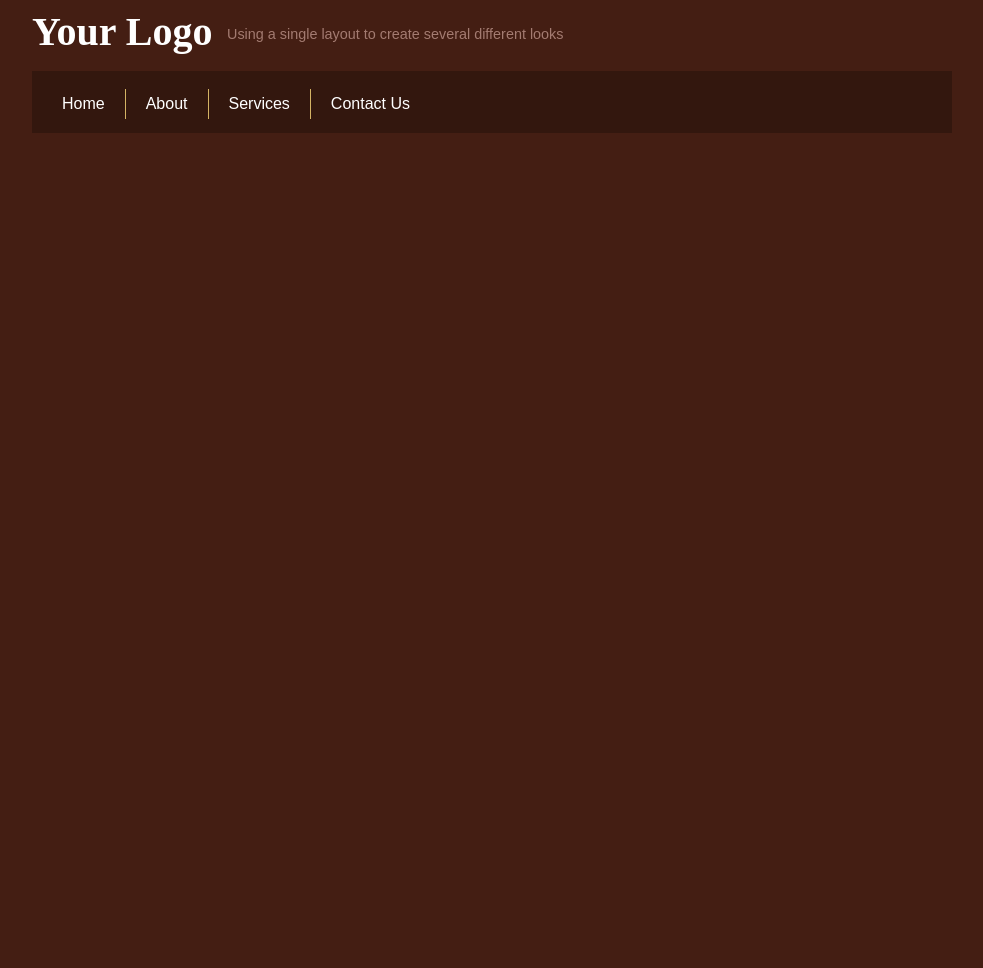
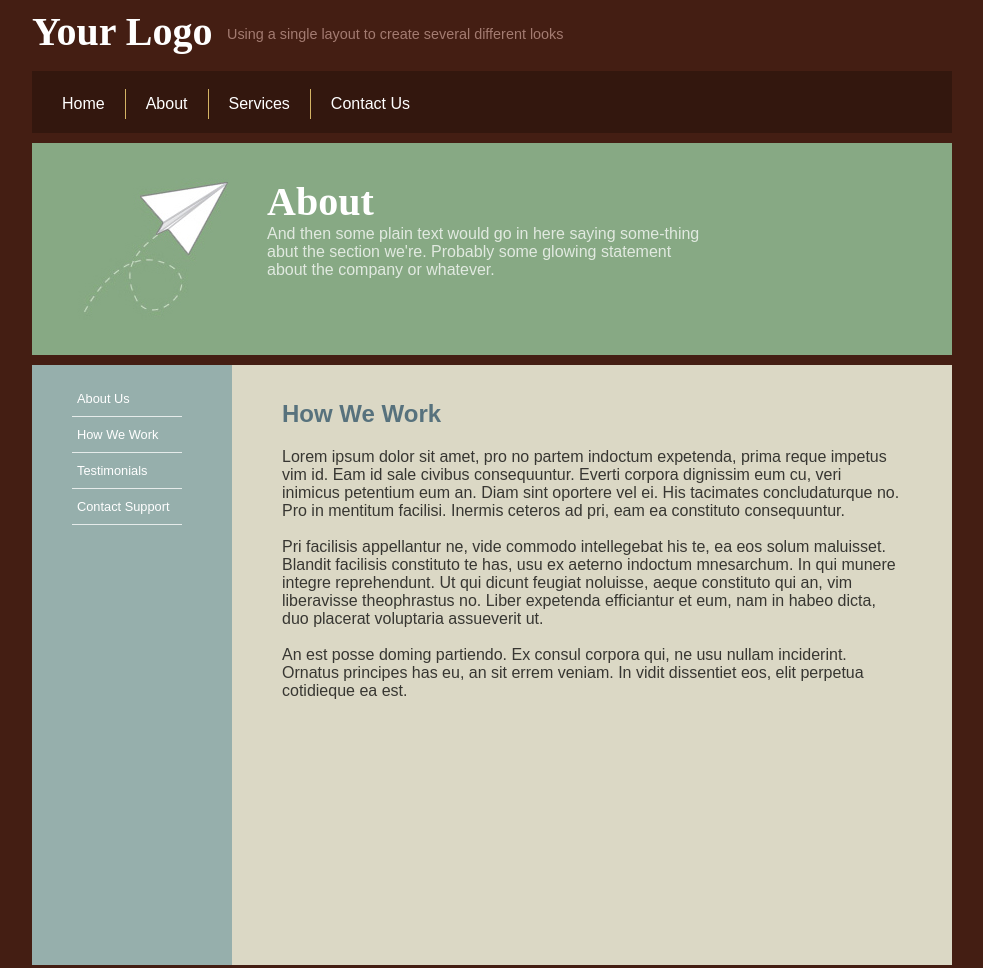
Before and after one commit to HarrisForeman/Project-folder-week-3-, a plain HTML site: page index.html in a window 1280 px wide. Shown: the whole page, without its empty margins (148-1131 px from the left). Before the commit the page ends 800 px from the top, so only its background shows below. Drawn offline with Linux system fonts and the light colour scheme.

Commit message:
Finished Work for Website with George

```diff
--- a/Styles.css
+++ b/Styles.css
@@ -2,11 +2,11 @@ body {
  background-color: #441E13;
  color: white;
 }
-/*
-div {
+
+/*div {
   outline: 1px solid grey;
-}
-*/
+}*/
+
 .logo {
   color: white;
   font-weight: bold;
@@ -54,3 +54,93 @@ div {
 .nav li:last-child {
   border-right: none;
 }
+
+/*--- Banner shit ---*/
+
+.bannercontainer {
+  background-color:#87A984;
+  margin-top: 10px;
+  max-width: 920px;
+  margin-left: auto;
+  margin-right: auto;
+  overflow: hidden;
+  padding: 35px 0px;
+
+}
+
+.paperplane {
+
+  padding-left: 45px;
+  float: left;
+}
+
+.aboutlogo {
+  color: white;
+  font-weight: bold;
+  font-size: 2.5rem;
+  float:left;
+  padding-left: 35px;
+}
+
+.abouttext {
+  padding-left: 45px;
+}
+
+.aboutlogo div{
+  color:rgba(255, 255, 255, 0.75);
+  font-size: 1rem;
+  font-weight: normal;
+  font-family: sans-serif;
+  max-width: 445px;
+}
+
+/*--- Blue list shit ---*/
+
+.sitebody {
+  margin-top: 10px;
+  max-width: 920px;
+  margin-left: auto;
+  margin-right: auto;
+  overflow: hidden;
+}
+
+.sidelist {
+background-color: #96afac;
+width: 200px;
+float: left;
+height: 600px
+}
+
+.sidelist li {
+  border-bottom: 1px solid rgba(255, 255, 255, 0.75);
+  display: block;
+  padding: 10px 5px;
+  font-family: sans-serif;
+  font-weight: ;
+  font-size: 0.8rem;
+  margin-right: 50px;
+}
+
+/*--- contents ---*/
+
+
+.contentsheading {
+ float: left;
+ padding: 35px 50px;
+ font-size: 1.5rem;
+ font-weight: bold;
+ font-family: sans-serif;
+ background-color: #dbd8c5;
+ width: 620px;
+ height: 530px;
+ color: #57727D;
+
+}
+
+.contentsheading div {
+  margin-top: 20px;
+  font-size: 1rem;
+  font-weight: normal;
+  color: rgba(0, 0, 0, 0.75);
+
+}
--- a/index.html
+++ b/index.html
@@ -28,6 +28,46 @@
 
     </ol>
   </div>
+<div class="bannercontainer">
+
+  <div class="paperplane">
+    <img src="Plane.jpg" />
+  </div>
+
+  <div class="aboutlogo">
+    About
+    <div>
+      And then some plain text would go in here saying some-thing abut the section we're. Probably some glowing statement about the company or whatever.
+    </div>
+  </div>
+</div>
+
+<div class="sitebody">
+
+  <div class="sidelist">
+    <ol>
+      <li> About Us </li>
+      <li> How We Work </li>
+      <li> Testimonials </li>
+      <li> Contact Support </li>
+    </ol>
+  </div>
+
+  <div class="contentsheading">
+    How We Work
+
+    <div>
+      Lorem ipsum dolor sit amet, pro no partem indoctum expetenda, prima reque impetus vim id. Eam id sale civibus consequuntur. Everti corpora dignissim eum cu, veri inimicus petentium eum an. Diam sint oportere vel ei. His tacimates concludaturque no. Pro in mentitum facilisi. Inermis ceteros ad pri, eam ea constituto consequuntur. </br> </br>
+
+  Pri facilisis appellantur ne, vide commodo intellegebat his te, ea eos solum maluisset. Blandit facilisis constituto te has, usu ex aeterno indoctum mnesarchum. In qui munere integre reprehendunt. Ut qui dicunt feugiat noluisse, aeque constituto qui an, vim liberavisse theophrastus no. Liber expetenda efficiantur et eum, nam in habeo dicta, duo placerat voluptaria assueverit ut. </br> </br>
+
+  An est posse doming partiendo. Ex consul corpora qui, ne usu nullam inciderint. Ornatus principes has eu, an sit errem veniam. In vidit dissentiet eos, elit perpetua cotidieque ea est.
+    </div>
+
+  </div>
+
+
+</div>
 
  </body>
 
```
Also changed, not shown: Plane.jpg (added).
